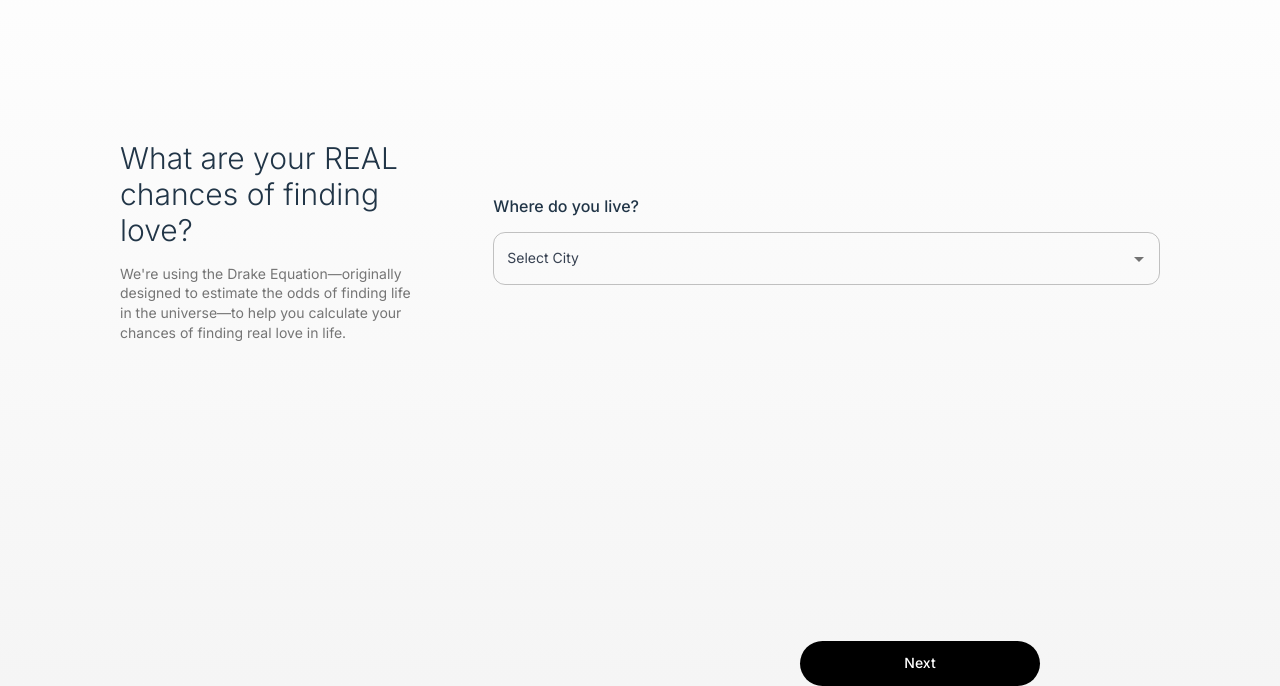
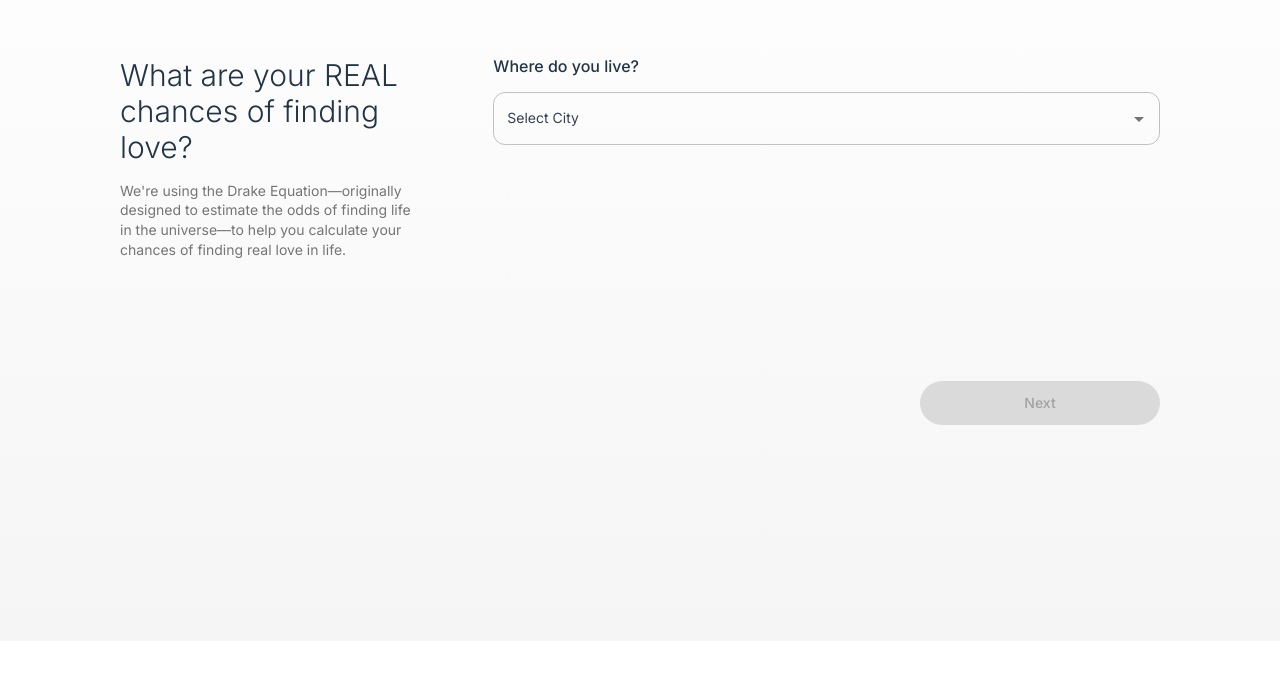
Before and after one commit to dengshuyan/lovechances, a React (Vite) app: page / in a window 1280 px wide. Shown: the part 159-845 px from the top of the page. After the commit the page ends 800 px from the top, so only its background shows below. Built offline with nearby package versions, Linux system fonts and the light colour scheme.

Commit message:
Fixed bugs

```diff
--- a/package.json
+++ b/package.json
@@ -12,6 +12,7 @@
   "dependencies": {
     "@emotion/react": "^11.14.0",
     "@emotion/styled": "^11.14.0",
+    "@mui/icons-material": "^6.4.7",
     "@mui/material": "^6.4.3",
     "@tailwindcss/vite": "^4.0.4",
     "framer-motion": "^12.4.10",
--- a/src/components/Button.jsx
+++ b/src/components/Button.jsx
@@ -1,12 +1,21 @@
 import { Button as MuiButton } from "@mui/material";
 
-export default function Button({ children, onClick, variant = "contained", className = "" }) {
+export default function Button({
+  children,
+  onClick,
+  variant = "contained",
+  className = "",
+  disabled = false,
+  ...props
+}) {
   return (
     <MuiButton
       onClick={onClick}
       variant={variant}
       color="primary"
       className={`w-full ${className}`}
+      disabled={disabled}
+      {...props}
     >
       {children}
     </MuiButton>
--- a/src/pages/Home.jsx
+++ b/src/pages/Home.jsx
@@ -1,81 +1,68 @@
-import { useState } from "react";
+import { useState, useEffect } from "react";
 import Button from "../components/Button";
 import AgeSlider from "../components/AgeSlider";
 import CityDropdown from "../components/CityDropdown";
 import GenderSelect from "../components/GenderSelect";
 import SingleSelect from "../components/SingleSelect";
 import { Typography } from "@mui/material";
-import ErrorMessage from "../components/ErrorMessage";
 import RangeSlider from "../components/RangeSlider";
 import SingleValueSlider from "../components/SingleValueSlider";
 import { motion, AnimatePresence } from "framer-motion";
+import ArrowBackIcon from '@mui/icons-material/ArrowBack';
 
 export default function Home({ userData, setUserData, setStep }) {
   const [currentQuestion, setCurrentQuestion] = useState(0);
-  const [error, setError] = useState("");
   const [direction, setDirection] = useState(1); // 1 for forward, -1 for backward
+  const [isNextDisabled, setIsNextDisabled] = useState(true);
 
-  const validateStep = () => {
-    setError(""); // Clear previous error
+  // Check if current step is valid whenever userData or currentQuestion changes
+  useEffect(() => {
+    // Log the current state to help debug
+    console.log("Current question:", currentQuestion);
+    console.log("Current userData:", userData);
+
+    let isDisabled = true;
 
     switch (currentQuestion) {
       case 0:
-        if (!userData.location) {
-          setError("Please select a city to continue");
-          return false;
-        }
+        isDisabled = !userData.location;
         break;
       case 1:
-        if (!userData.genderPreference || userData.genderPreference.length === 0) {
-          setError("Please select at least one gender preference");
-          return false;
-        }
+        isDisabled = !userData.genderPreference || userData.genderPreference.length === 0;
         break;
       case 2:
-        if (!userData.ageRange) {
-          setError("Please select an age range");
-          return false;
-        }
+        isDisabled = !userData.ageRange;
         break;
       case 3:
-        if (!userData.education) {
-          setError("Please select an education level");
-          return false;
-        }
+        isDisabled = !userData.education;
         break;
       case 4:
-        if (!userData.datingIntent) {
-          setError("Please select what you're looking for");
-          return false;
-        }
+        isDisabled = !userData.datingIntent;
         break;
       case 5:
-        if (!userData.looksPreference) {
-          setError("Please select how important looks are to you");
-          return false;
-        }
+        isDisabled = !userData.looksPreference;
         break;
       case 6:
-        // Remove validation for attractiveness since it has a default value
+        // Attractiveness has a default value, so always enabled
+        isDisabled = false;
         break;
       case 7:
-        if (!userData.socialSkills) {
-          setError("Please select your social skills level");
-          return false;
-        }
+        isDisabled = !userData.socialSkills;
         break;
+      default:
+        isDisabled = true;
     }
-    return true;
-  };
+
+    console.log("Setting isNextDisabled to:", isDisabled);
+    setIsNextDisabled(isDisabled);
+  }, [userData, currentQuestion]);
 
   const handleNext = () => {
-    if (validateStep()) {
+    if (currentQuestion < 7) {
       setDirection(1);
-      if (currentQuestion < 7) {
-        setCurrentQuestion(currentQuestion + 1);
-      } else {
-        setStep(2); // Move to results page
-      }
+      setCurrentQuestion(currentQuestion + 1);
+    } else {
+      setStep(2); // Move to results page
     }
   };
 
@@ -102,9 +89,9 @@ export default function Home({ userData, setUserData, setStep }) {
   };
 
   return (
-    <div className="min-h-screen w-full flex flex-col">
-      <div className="w-full max-w-[1200px] mx-auto px-4 md:px-20 pt-6 md:pt-0 flex-grow">
-        <div className="flex flex-col md:grid md:grid-cols-12 gap-6 md:gap-16 lg:gap-20 md:min-h-screen md:items-center">
+    <div className="min-h-screen w-full flex flex-col justify-center">
+      <div className="w-full max-w-[1200px] mx-auto px-4 md:px-20 pt-6 md:pt-0">
+        <div className="flex flex-col md:grid md:grid-cols-12 gap-6 md:gap-16 lg:gap-20 md:items-start">
           {/* Left Column - Narrower (4/12 columns) */}
           <div className="md:col-span-4 flex flex-col">
             <Typography variant="h1">
@@ -118,7 +105,7 @@ export default function Home({ userData, setUserData, setStep }) {
           {/* Right Column - Wider (8/12 columns) */}
           <div className="md:col-span-8 flex flex-col space-y-8 md:space-y-12">
             <div className="space-y-4">
-              <div style={{ minHeight: "300px", position: "relative", display: "flex", alignItems: "center" }}>
+              <div style={{ minHeight: "300px", position: "relative", display: "flex", alignItems: "flex-start" }}>
                 <AnimatePresence mode="wait" custom={direction}>
                   <motion.div
                     key={currentQuestion}
@@ -219,18 +206,61 @@ export default function Home({ userData, setUserData, setStep }) {
                 </AnimatePresence>
               </div>
 
-              {error && <ErrorMessage message={error} />}
+              {/* Desktop-only buttons */}
+              <div className="hidden md:flex md:justify-between md:items-center mt-6">
+                {currentQuestion > 0 ? (
+                  <div className="w-[60px]">
+                    <Button
+                      variant="outlined"
+                      onClick={handleBack}
+                      className="w-full min-w-0 p-2"
+                    >
+                      <ArrowBackIcon />
+                    </Button>
+                  </div>
+                ) : (
+                  <div className="w-[60px]">{/* Empty div to maintain layout */}</div>
+                )}
+                <div className="w-[240px]">
+                <Button
+                onClick={handleNext}
+                className="w-full"
+                disabled={isNextDisabled}
+              >
+                    Next
+                  </Button>
+                </div>
+              </div>
             </div>
           </div>
         </div>
       </div>
 
-      {/* Fixed bottom button for mobile */}
-      <div className="fixed bottom-0 left-0 right-0 p-6 bg-white md:static md:p-0 md:bg-transparent">
+      {/* Mobile-only fixed bottom buttons */}
+      <div className="fixed bottom-0 left-0 right-0 p-6 bg-white md:hidden">
         <div className="w-full max-w-[800px] mx-auto">
-          <div className="md:flex md:justify-end">
-            <div className="w-full md:w-[240px]">
-              <Button onClick={handleNext} className="w-full">Next</Button>
+          <div className="flex justify-between gap-4">
+            {currentQuestion > 0 ? (
+              <div className="w-[60px]">
+                <Button
+                  variant="outlined"
+                  onClick={handleBack}
+                  className="w-full min-w-0 p-2"
+                >
+                  <ArrowBackIcon />
+                </Button>
+              </div>
+            ) : (
+              <div className="w-[60px]">{/* Empty div to maintain layout */}</div>
+            )}
+            <div className="flex-1">
+            <Button
+                onClick={handleNext}
+                className="w-full"
+                disabled={isNextDisabled}
+              >
+                Next
+              </Button>
             </div>
           </div>
         </div>
```
Also changed, not shown: 1 other file (tests, documents, lock files or other folders).
